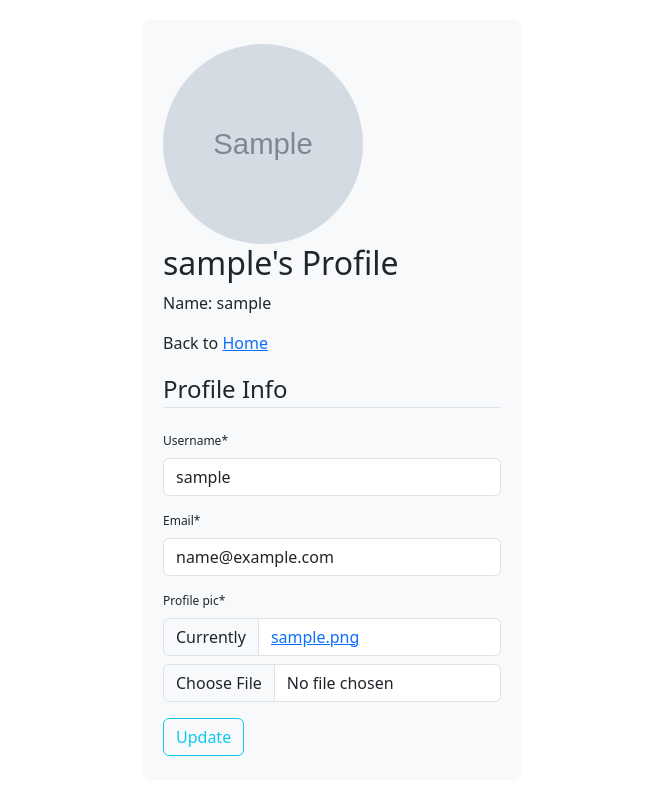
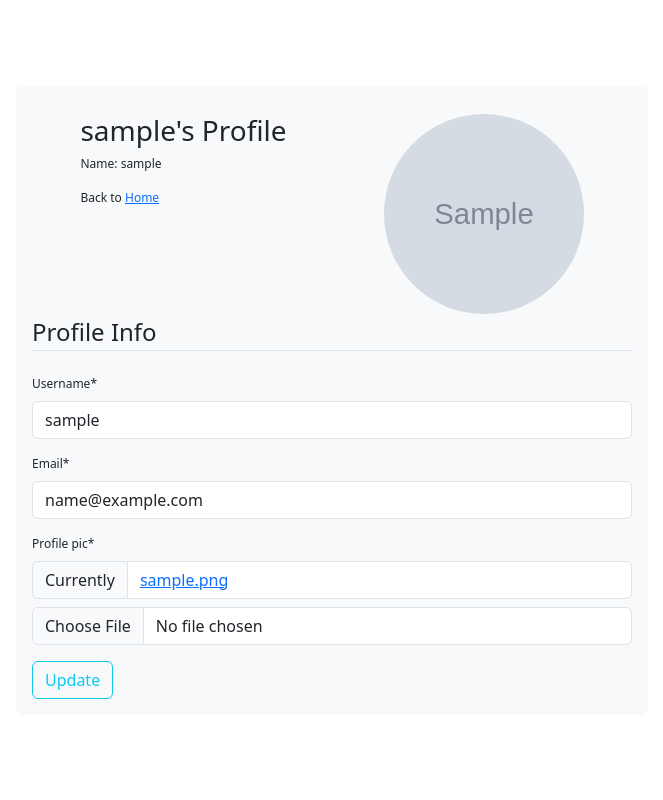
Before and after one commit to Sabbir1039/Real-time-chat-app-DJango, a Django app: page /users/profile/ in a window 1280 px wide. Shown: the whole page, without its empty margins (308-971 px from the left). Run offline with Django 5.2, Linux system fonts and the light colour scheme; a user stored in the database is signed in; tables that the repository leaves empty hold one stand-in row (values such as "Sample post"); grey boxes marked "Sample" are stand-in pictures; some libraries are stand-ins or nearby versions.

Commit message:
page width adjusted

```diff
--- a/usersapp/templates/usersapp/base.html
+++ b/usersapp/templates/usersapp/base.html
@@ -19,20 +19,18 @@
             justify-content: center;
             align-items: center;
         }
-        .wrapper2 {
-            border-radius: 8px;
-        }
-
         form {
             font-size: 12px;
         }
     </style>
 
+    {% block style %}
+    {% endblock %}
+
 </head>
 <body>
-    <div class="container wrapper vh-100" style="max-width: 600px;">
-        <div class="bg-light p-2 wrapper2">
-            <div class="container">
+    <div class="container wrapper" style="max-width: 600px; height: 100vh;">
+        <div class="bg-light p-3" style="border-radius: 8px;">
             <div class="error-section">
                 {% for msg in messages %}
                     <div class="alert alert-{{ msg.tags }} alert-dismissible fade show" role="alert">
@@ -42,11 +40,11 @@
                 {% endfor %}
             </div>
 
-            </div>
-
+            <div style="min-width: 600px;">
                 {% block content %}
                 {% endblock %}
             </div>
         </div>
+    </div>
 </body>
 </html>
--- a/usersapp/templates/usersapp/login.html
+++ b/usersapp/templates/usersapp/login.html
@@ -2,7 +2,6 @@
 {% load crispy_forms_tags %}
 
 {% block content %}
-    <div class="container" style="min-width: 600px;">
     <div class="form-section">
         <h3 class="border-bottom py-2 text-center">Sign In</h3>
         <form method="POST">
@@ -13,6 +12,4 @@
         </form>
         <p class="py-1">Don't have an account! <a href="{% url 'register' %}">Sign Up Here</a></p>
     </div>
-
-    </div>
 {% endblock %}
--- a/usersapp/templates/usersapp/profile.html
+++ b/usersapp/templates/usersapp/profile.html
@@ -1,15 +1,31 @@
 {% extends 'usersapp/base.html' %}
 {% load crispy_forms_tags %}
 
+{% block style %}
+<style>
+    .top {
+        display: flex;
+        justify-content: space-around;
+        margin-top: 12px;
+    }
+    .form-section {
+        font-size: 12px;
+    }
+</style>
+{% endblock %}
+
 {% block content %}
-    <div class="container">
-        <div class="form-section my-3">
+    <div class="form-section">
+        <div class="top">
+            <div>
+                <h3>{{ user.username }}'s Profile</h3>
+                <p>Name: {{ user.username }}</p>
+                <p>Back to <a href="{% url 'index' %}">Home</a></p>
+            </div>
+
             <img class="rounded-circle" src="{{ user.profile_pic.url }}" height="200px" width="200px">
-            <h2>{{ user.username }}'s Profile</h2>
-            <p>Name: {{ user.username }}</p>
+        </div>
 
-
-            <p>Back to <a href="{% url 'home' %}">Home</a></p>
 
         <form method="POST" enctype="multipart/form-data">
             {% csrf_token %}
@@ -22,6 +38,4 @@
             </div>
         </form>
     </div>
-
-    </div>
 {% endblock %}
--- a/usersapp/templates/usersapp/register.html
+++ b/usersapp/templates/usersapp/register.html
@@ -2,7 +2,6 @@
 {% load crispy_forms_tags %}
 
 {% block content %}
-    <div class="container" style="min-width: 600px;">
     <div class="form-section">
         <h3 class="border-bottom py-2 text-center">Sign Up</h3>
         <form method="POST">
@@ -12,6 +11,4 @@
         </form>
         <p class="py-1">Already have an account! <a href="{% url 'login' %}">Sign In Here</a></p>
     </div>
-
-    </div>
 {% endblock %}
```
Lines whose indentation alone changed are shown as unchanged.
